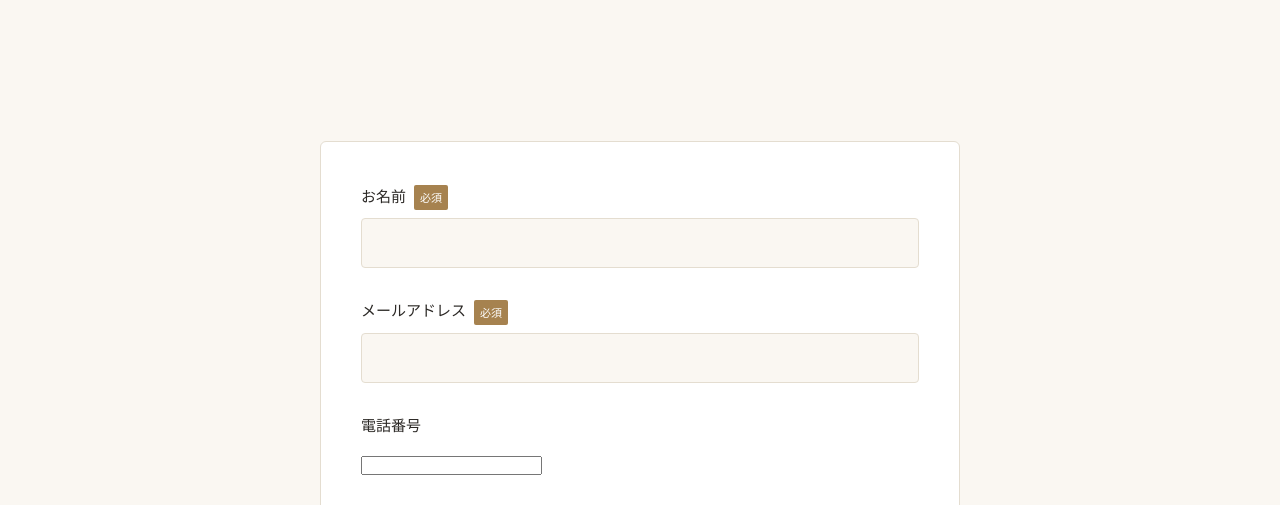
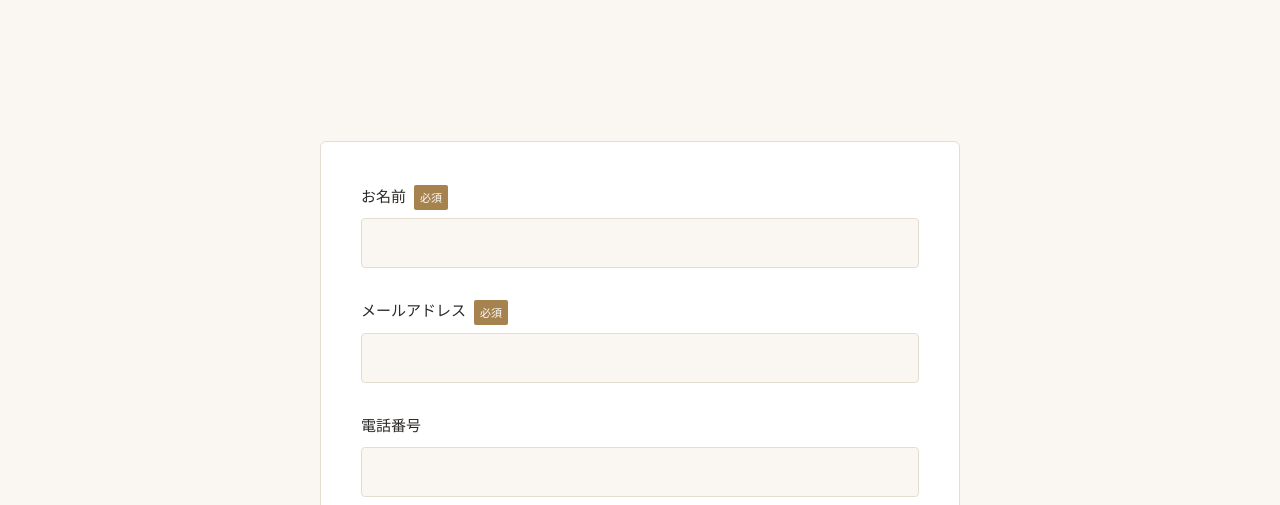
Before and after one commit to ctasaibatech03/ultra-hyakkaten-website, a plain HTML site: page contact.html in a window 1280 px wide. Shown: the part 252-757 px from the top of the page. Drawn offline with Linux system fonts and the light colour scheme.

Commit message:
電話番号入力欄のスタイル指定漏れを修正

```diff
--- a/style.css
+++ b/style.css
@@ -535,6 +535,7 @@ main { padding-top: var(--header-height); }
 
 .contact-form input[type="text"],
 .contact-form input[type="email"],
+.contact-form input[type="tel"],
 .contact-form textarea {
   width: 100%;
   font-family: var(--font-body);
```
